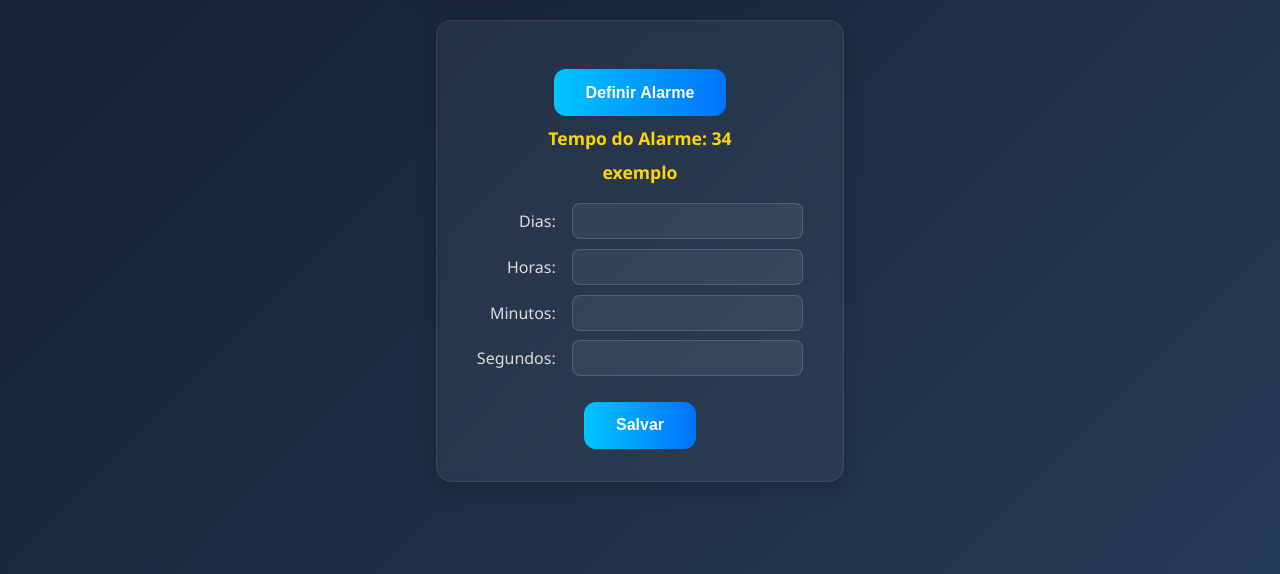
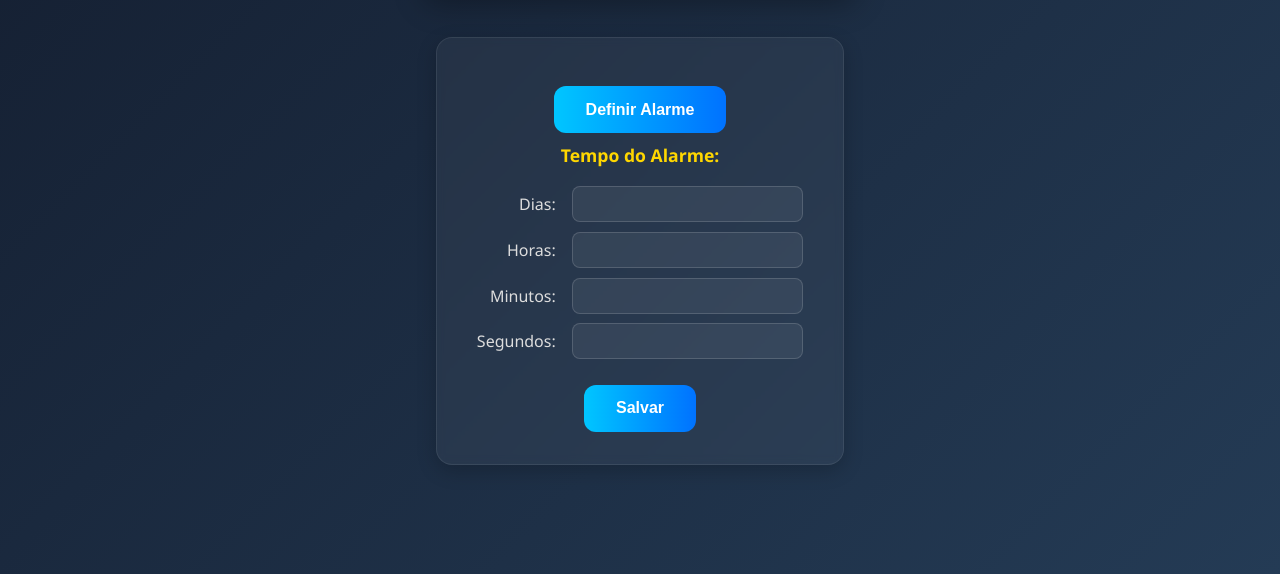
Before and after one commit to HeitorDalla/alarm-project, a plain HTML site: page index.html in a window 1280 px wide. Both pictures are taken after a click on the button "Definir Alarme". Shown: the part 226-800 px from the top of the page. Drawn offline with Linux system fonts and the light colour scheme.

Commit message:
Ajustes para fazer a logica de tempo

```diff
--- a/index.html
+++ b/index.html
@@ -11,8 +11,7 @@
     <div id="containerAlarme">
         <button id="btnAlarme">Definir Alarme</button>
         <div id="containerTempo" style="display: none;">
-            <span id="tempoAlarme">Tempo do Alarme: 34</span>
-            <span id="mensagemTempo"> exemplo<!-- Mensagem que o tempo finalizou --> </span>
+            <span>Tempo do Alarme: <span id="tempoAlarme">34</span></span>
         </div>
         <div id="containerInfo" style="display: none;">
             <div class="info">
--- a/script.js
+++ b/script.js
@@ -33,8 +33,10 @@ function iniciarAlarme () {
 
 const containerDate = document.querySelector("#containerData");
 const containerAlarme = document.querySelector("#containerAlarme");
+const containerTempo = document.querySelector("#containerTempo");
 const containerInfo = document.querySelector("#containerInfo");
-const containerTempo = document.querySelector("#containerTempo");
+
+const tempoAlarme = document.querySelector("#tempoAlarme");
 
 // Delimitando que a cada segundo, o relogio formatará para o horário atual
 const intervaloTempo = setInterval(() => {
@@ -52,6 +54,8 @@ btnAlarme.addEventListener("click", (event) => {
         const input = campo.querySelector("input");
         input.value = '';
     });
+
+    tempoAlarme.innerHTML = '';
 
     if ((containerInfo.style.display === 'none' || containerInfo.style.display === "") && (containerTempo.style.display === 'none' || containerTempo.style.display === "")) {
         containerInfo.style.display = 'block';
@@ -101,6 +105,7 @@ salvar.addEventListener("click", (event) => {
     // Se tudo for válido, inicia a lógica do alarme
     if (isValid) {
         iniciarAlarme();
+        containerTempo.style.display = 'none';
         containerInfo.style.display = 'none';
     }
 });
--- a/style.css
+++ b/style.css
@@ -64,15 +64,19 @@ body {
     display: none;
 }
 
+#containerTempo {
+    margin: 10px 0 10px 0;
+}
+
 #containerTempo span {
-    display: block;
-    margin: 10px 0 10px 0;
+    display: inline;
     font-size: 1.1rem;
     font-weight: 600;
     color: #ffd700;
 }
 
 #mensagemTempo {
+    display: block;
     color: blue;
 }
 
```
